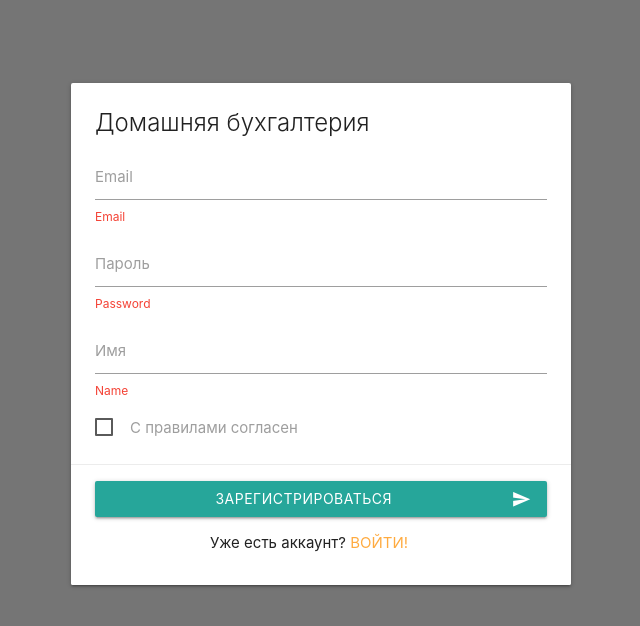
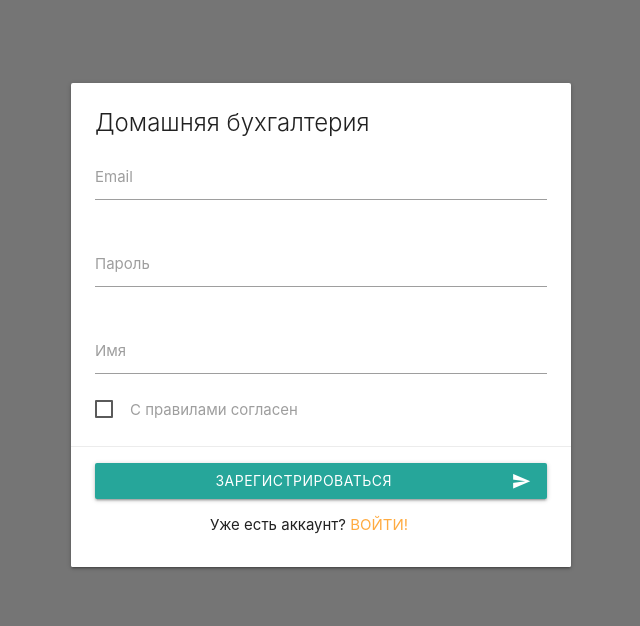
Before and after one commit to kazancevgeniy/my-crm, a Vue app: page /register in a window 1280 px wide. Shown: the top 626 px of the page, without its empty margins (319-959 px from the left). Built offline with nearby package versions, Linux system fonts and the light colour scheme.

Commit message:
add validation

```diff
--- a/package.json
+++ b/package.json
@@ -13,6 +13,7 @@
     "register-service-worker": "^1.6.2",
     "vue": "^2.6.10",
     "vue-router": "^3.1.3",
+    "vuelidate": "^0.7.4",
     "vuex": "^3.0.1"
   },
   "devDependencies": {
--- a/src/main.js
+++ b/src/main.js
@@ -1,4 +1,5 @@
 import Vue from 'vue';
+import Vuelidate from 'vuelidate';
 import App from './App.vue';
 import router from './router';
 import store from './store';
@@ -10,6 +11,8 @@ Vue.config.productionTip = false;
 
 Vue.filter('date', dateFilter);
 
+Vue.use(Vuelidate);
+
 new Vue({
   router,
   store,
--- a/src/views/Login.vue
+++ b/src/views/Login.vue
@@ -1,24 +1,26 @@
 <template>
-  <form class="card auth-card">
+  <form class="card auth-card" @submit.prevent="submitHandler">
     <div class="card-content">
       <span class="card-title">Домашняя бухгалтерия</span>
       <div class="input-field">
         <input
             id="email"
             type="text"
-            class="validate"
+            v-model.trim="email"
+            :class="{invalid: isValidationEmailRequired || isValidationEmailIncorrect}"
         >
         <label for="email">Email</label>
-        <small class="helper-text invalid">Email</small>
+        <small class="helper-text invalid">{{getEmailValidateMessage}}</small>
       </div>
       <div class="input-field">
         <input
             id="password"
             type="password"
-            class="validate"
+            v-model.trim="password"
+            :class="{invalid: isValidationPasswordRequired || isValidationPasswordIncorrect}"
         >
         <label for="password">Пароль</label>
-        <small class="helper-text invalid">Password</small>
+        <small class="helper-text invalid">{{getPasswordValidateMessage}}</small>
       </div>
     </div>
     <div class="card-action">
@@ -34,8 +36,81 @@
 
       <p class="center">
         Нет аккаунта?
-        <a href="/">Зарегистрироваться</a>
+        <router-link to="/register">Зарегистрироваться</router-link>
       </p>
     </div>
   </form>
 </template>
+
+<script>
+import { email, required, minLength } from 'vuelidate/lib/validators';
+
+export default {
+  name: 'Login',
+
+  data: () => ({
+    email: '',
+    password: '',
+  }),
+
+  validations: {
+    email: { email, required },
+    password: { required, minLength: minLength(6) },
+  },
+
+  computed: {
+    isValidationEmailRequired() {
+      return this.$v.email.$dirty && !this.$v.email.required;
+    },
+
+    isValidationEmailIncorrect() {
+      return this.$v.email.$dirty && !this.$v.email.email;
+    },
+
+    getEmailValidateMessage() {
+      if (this.isValidationEmailRequired) {
+        return 'Поле обязательно для заполнения';
+      } if (this.isValidationEmailIncorrect) {
+        return 'Введите корректный email';
+      }
+      return '';
+    },
+
+    isValidationPasswordRequired() {
+      return this.$v.password.$dirty && !this.$v.password.required;
+    },
+
+    isValidationPasswordIncorrect() {
+      return this.$v.password.$dirty && !this.$v.password.minLength;
+    },
+
+    getValidationPasswordMinLength() {
+      return this.$v.password.$params.minLength.min;
+    },
+
+    getPasswordValidateMessage() {
+      if (this.isValidationPasswordRequired) {
+        return 'Введите пароль';
+      } if (this.isValidationPasswordIncorrect) {
+        return `Пароль должен содержать ${this.getValidationPasswordMinLength} символов. Сейчас он ${this.password.length}`;
+      }
+      return '';
+    },
+  },
+
+  methods: {
+    submitHandler() {
+      if (this.$v.$invalid) {
+        this.$v.$touch();
+        return;
+      }
+      const formData = {
+        email: this.email,
+        password: this.password,
+      };
+      console.log(formData);
+      this.$router.push({ name: 'home' });
+    },
+  },
+};
+</script>
--- a/src/views/Register.vue
+++ b/src/views/Register.vue
@@ -1,36 +1,40 @@
 <template>
-  <form class="card auth-card">
+  <form class="card auth-card" @submit.prevent="submitHandler">
     <div class="card-content">
       <span class="card-title">Домашняя бухгалтерия</span>
       <div class="input-field">
         <input
-            id="email"
-            type="text"
+          id="email"
+          type="text"
+          v-model.trim="email"
+          :class="{invalid: isValidationEmailRequired || isValidationEmailIncorrect}"
         >
         <label for="email">Email</label>
-        <small class="helper-text invalid">Email</small>
+        <small class="helper-text invalid">{{getEmailValidateMessage}}</small>
       </div>
       <div class="input-field">
         <input
-            id="password"
-            type="password"
-            class="validate"
+          id="password"
+          type="password"
+          v-model.trim="password"
+          :class="{invalid: isValidationPasswordRequired || isValidationPasswordIncorrect}"
         >
         <label for="password">Пароль</label>
-        <small class="helper-text invalid">Password</small>
+        <small class="helper-text invalid">{{getPasswordValidateMessage}}</small>
       </div>
       <div class="input-field">
         <input
             id="name"
             type="text"
-            class="validate"
+            v-model="name"
+            :class="{invalid: isValidationNameRequired}"
         >
         <label for="name">Имя</label>
-        <small class="helper-text invalid">Name</small>
+        <small v-if="isValidationNameRequired" class="helper-text invalid">Введите имя</small>
       </div>
       <p>
         <label>
-          <input type="checkbox" />
+          <input v-model="isAgree" type="checkbox" />
           <span>С правилами согласен</span>
         </label>
       </p>
@@ -48,8 +52,90 @@
 
       <p class="center">
         Уже есть аккаунт?
-        <a href="/">Войти!</a>
+        <router-link to="/">Войти!</router-link>
       </p>
     </div>
   </form>
 </template>
+
+<script>
+import { email, required, minLength } from 'vuelidate/lib/validators';
+
+export default {
+  name: 'Register',
+
+  data: () => ({
+    email: '',
+    password: '',
+    name: '',
+    isAgree: false,
+  }),
+
+  validations: {
+    email: { email, required },
+    password: { required, minLength: minLength(6) },
+    name: { required },
+    isAgree: { checked: v => v },
+  },
+
+  computed: {
+    isValidationEmailRequired() {
+      return this.$v.email.$dirty && !this.$v.email.required;
+    },
+
+    isValidationEmailIncorrect() {
+      return this.$v.email.$dirty && !this.$v.email.email;
+    },
+
+    getEmailValidateMessage() {
+      if (this.isValidationEmailRequired) {
+        return 'Поле обязательно для заполнения';
+      } if (this.isValidationEmailIncorrect) {
+        return 'Введите корректный email';
+      }
+      return '';
+    },
+
+    isValidationPasswordRequired() {
+      return this.$v.password.$dirty && !this.$v.password.required;
+    },
+
+    isValidationPasswordIncorrect() {
+      return this.$v.password.$dirty && !this.$v.password.minLength;
+    },
+
+    getValidationPasswordMinLength() {
+      return this.$v.password.$params.minLength.min;
+    },
+
+    getPasswordValidateMessage() {
+      if (this.isValidationPasswordRequired) {
+        return 'Введите пароль';
+      } if (this.isValidationPasswordIncorrect) {
+        return `Пароль должен содержать ${this.getValidationPasswordMinLength} символов. Сейчас он ${this.password.length}`;
+      }
+      return '';
+    },
+
+    isValidationNameRequired() {
+      return this.$v.name.$dirty && !this.$v.name.required;
+    },
+  },
+
+  methods: {
+    submitHandler() {
+      if (this.$v.$invalid) {
+        this.$v.$touch();
+        return;
+      }
+      const formData = {
+        email: this.email,
+        password: this.password,
+        name: this.name,
+      };
+      console.log(formData);
+      this.$router.push({ name: 'home' });
+    },
+  },
+};
+</script>
```
Also changed, not shown: src/utils/message.plugin.js (added), 1 other file (tests, documents, lock files or other folders).
